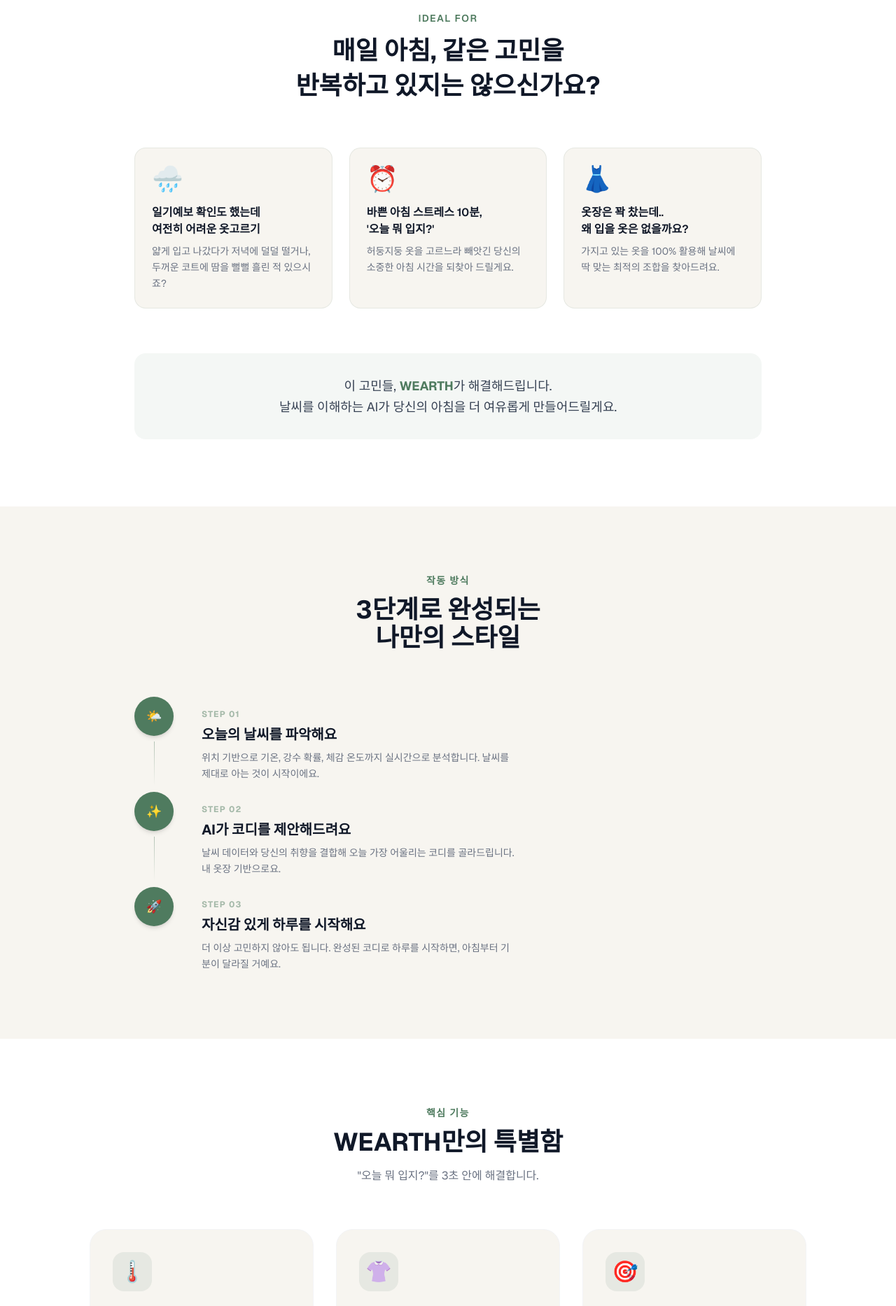
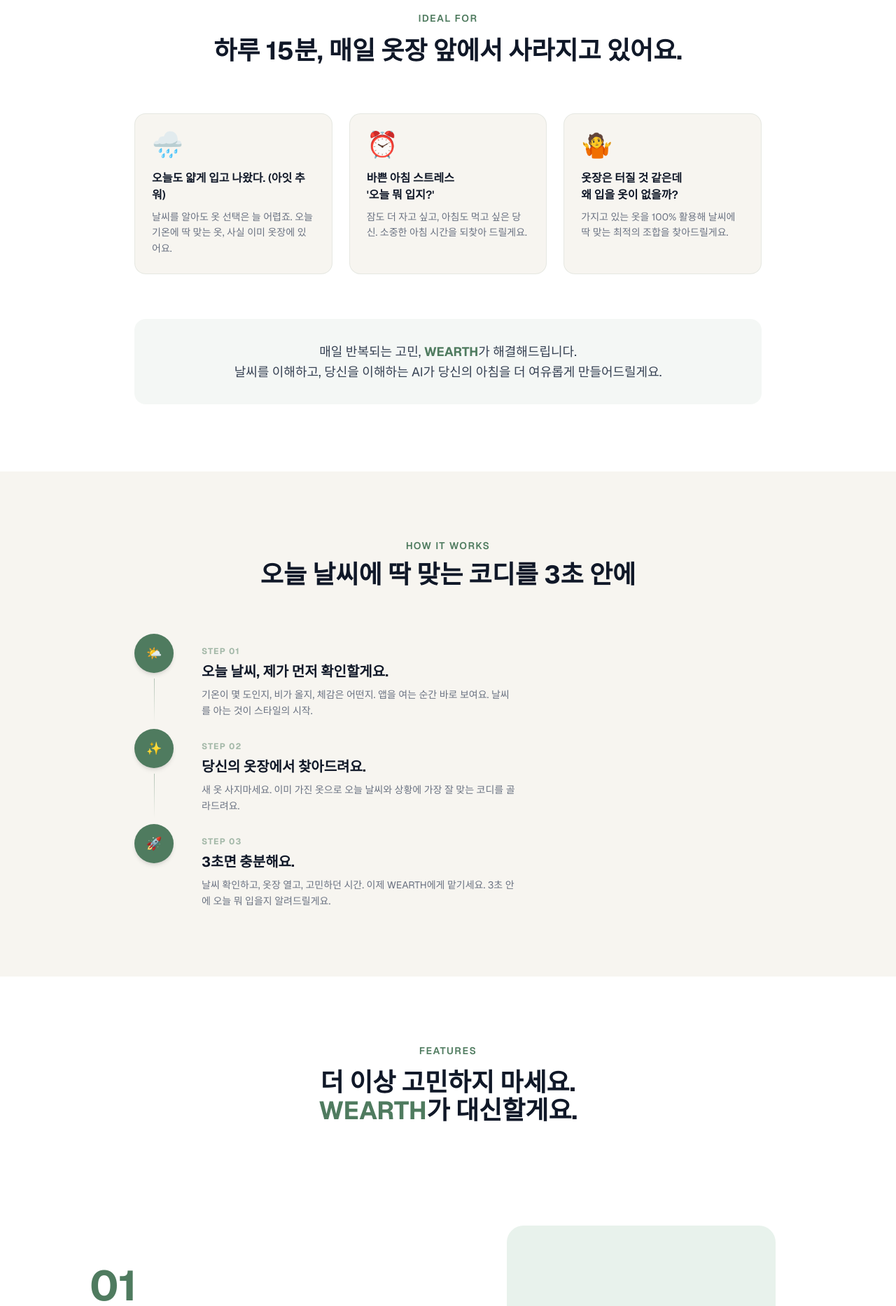
Before and after one commit to yeonii222/wearth, a Next.js app: page / in a window 1280 px wide. Shown: the part 880-2747 px from the top of the page at 70% size. Built offline with nearby package versions, Linux system fonts and the light colour scheme.

Commit message:
랜딩페이지 콘텐츠 수정

```diff
--- a/components/EmailForm.tsx
+++ b/components/EmailForm.tsx
@@ -30,7 +30,21 @@
   if (submitted) {
     return (
       <div className="flex items-center gap-3 rounded-2xl bg-white/20 px-6 py-4 text-center">
-        <span className="text-2xl">🌿</span>
+        <svg
+          xmlns="http://www.w3.org/2000/svg"
+          width="24"
+          height="24"
+          viewBox="0 0 24 24"
+          fill="none"
+          stroke="#4F7B5F"
+          strokeWidth="2.5"
+          strokeLinecap="round"
+          strokeLinejoin="round"
+          aria-hidden="true"
+        >
+          <circle cx="12" cy="12" r="10" />
+          <path d="m9 12 2 2 4-4" />
+        </svg>
         <p className={variant === 'dark' ? 'text-white font-medium' : 'text-[#4F7B5F] font-medium'}>
           신청이 완료됐어요! 곧 연락드릴게요.
         </p>
--- a/components/Features.tsx
+++ b/components/Features.tsx
@@ -1,24 +1,21 @@
 const features = [
   {
-    icon: '🌡️',
+    number: '01',
+    title: '나만의 옷장 간편 등록',
+    description:
+      '사진 한 장이면 충분해요. AI가 카테고리와 색상을 자동으로 인식해 내 옷장을 채워드려요.',
+  },
+  {
+    number: '02',
     title: '날씨 기반 코디 추천',
     description:
-      '현재 기온과 일교차를 자동으로 읽어 오늘 날씨에 딱 맞는 옷차림을 즉시 제안합니다.',
-    highlights: ['현재 기온 자동 감지', '일교차 반영', '즉시 추천'],
+      '오늘 기온과 일교차를 자동으로 읽어 내 옷장에서 딱 맞는 조합을 즉시 찾아드려요.',
   },
   {
-    icon: '👚',
-    title: '내 옷장 기반 추천',
+    number: '03',
+    title: '외출 목적별 맞춤 추천',
     description:
-      '새 옷을 살 필요 없어요. 이미 가진 옷으로 바로 입을 수 있는 코디를 구성해드립니다.',
-    highlights: ['보유 의류 등록', '바로 입을 수 있는 조합', '활용도 극대화'],
-  },
-  {
-    icon: '🎯',
-    title: '외출 목적별 맞춤',
-    description:
-      '출근, 일상, 운동, 약속. 상황에 맞는 코디를 골라주는 스마트 추천으로 매 순간 딱 맞는 스타일을.',
-    highlights: ['출근·일상·운동·약속', '목적별 스타일 분류', '스마트 추천'],
+      '출근, 일상, 운동, 약속. 상황에 맞는 코디를 골라주는 스마트 추천으로 매 순간 딱 맞는 스타일을 찾아드려요.',
   },
 ]
 
@@ -27,42 +24,56 @@
     <section className="bg-white px-6 py-24">
       <div className="mx-auto max-w-5xl">
         {/* 헤더 */}
-        <div className="mb-16 text-center">
-          <p className="mb-3 text-sm font-semibold uppercase tracking-widest text-[#4F7B5F]">
-            핵심 기능
+        <div className="mb-20 text-center">
+          <p className="mb-4 text-sm font-semibold uppercase tracking-widest text-[#4F7B5F]">
+            FEATURES
           </p>
           <h2 className="text-3xl font-bold text-gray-900 sm:text-4xl">
-            WEARTH만의 특별함
+            더 이상 고민하지 마세요.
+            <br />
+            <span className="text-[#4F7B5F]">WEARTH</span>가 대신할게요.
           </h2>
-          <p className="mx-auto mt-4 max-w-lg text-gray-500">
-            "오늘 뭐 입지?"를 3초 안에 해결합니다.
-          </p>
         </div>
 
-        {/* 기능 카드 */}
-        <div className="grid gap-8 sm:grid-cols-3">
-          {features.map((feature) => (
-            <div
-              key={feature.title}
-              className="group flex flex-col rounded-3xl border border-gray-100 bg-[#f7f5f0] p-8 transition-all hover:-translate-y-1 hover:shadow-lg"
-            >
-              <span className="mb-5 inline-flex h-14 w-14 items-center justify-center rounded-2xl bg-[#4F7B5F]/10 text-3xl">
-                {feature.icon}
-              </span>
-              <h3 className="mb-3 text-xl font-bold text-gray-900">{feature.title}</h3>
-              <p className="mb-6 flex-1 text-sm leading-relaxed text-gray-500">
-                {feature.description}
-              </p>
-              <ul className="flex flex-col gap-2">
-                {feature.highlights.map((h) => (
-                  <li key={h} className="flex items-center gap-2 text-sm text-[#4F7B5F]">
-                    <span className="h-1 w-4 rounded-full bg-[#4F7B5F]" />
-                    {h}
-                  </li>
-                ))}
-              </ul>
-            </div>
-          ))}
+        {/* 기능 섹션 */}
+        <div className="flex flex-col">
+          {features.map((feature, index) => {
+            const isEven = index % 2 === 1
+            return (
+              <div key={feature.number}>
+                <div
+                  className={`flex flex-col items-center gap-12 py-16 sm:flex-row sm:gap-20 ${
+                    isEven ? 'sm:flex-row-reverse' : ''
+                  }`}
+                >
+                  {/* 텍스트 */}
+                  <div className="flex flex-1 flex-col">
+                    <span className="mb-4 text-6xl font-bold text-[#4F7B5F]">
+                      {feature.number}
+                    </span>
+                    <h3 className="mb-4 text-2xl font-bold text-gray-900">
+                      {feature.title}
+                    </h3>
+                    <p className="text-base leading-relaxed text-gray-500">
+                      {feature.description}
+                    </p>
+                  </div>
+
+                  {/* 이미지 영역 */}
+                  <div className="flex flex-1 items-center justify-center">
+                    <div className="flex h-72 w-full max-w-sm items-center justify-center rounded-3xl bg-[#E8F2EC]">
+                      <span className="text-sm text-[#4F7B5F]/60">앱 화면 준비 중</span>
+                    </div>
+                  </div>
+                </div>
+
+                {/* 구분선 (마지막 섹션 제외) */}
+                {index < features.length - 1 && (
+                  <hr className="border-gray-100" />
+                )}
+              </div>
+            )
+          })}
         </div>
       </div>
     </section>
--- a/components/FinalCTA.tsx
+++ b/components/FinalCTA.tsx
@@ -6,20 +6,20 @@
       <div className="mx-auto flex max-w-2xl flex-col items-center gap-8 text-center">
         {/* 장식 */}
         <span className="inline-flex items-center justify-center rounded-full bg-[#4F7B5F]/10 p-5 text-5xl">
-          🌿
+          ☀️
         </span>
 
         {/* 헤드라인 */}
         <div>
           <h2 className="text-3xl font-bold text-gray-900 sm:text-4xl">
-            오늘 날씨에 맞는 코디,
+            오늘 뭐 입지?
             <br />
-            내일부터 시작해보세요
+            <span className="text-[#4F7B5F]">WEARTH</span>가 골라드릴게요.
           </h2>
           <p className="mt-4 text-lg leading-relaxed text-gray-500">
-            얼리액세스에 참여하고, 가장 먼저 WEARTH를 경험해보세요.
+            얼리액세스에 참여하고, 가장 먼저 <span className="text-[#4F7B5F]">WEARTH</span>를 경험해보세요.
             <br />
-            한정된 인원에게만 제공되는 무료 베타 서비스입니다.
+            지금 신청하면 베타 오픈 때 가장 먼저 알려드려요.
           </p>
         </div>
 
--- a/components/Footer.tsx
+++ b/components/Footer.tsx
@@ -25,11 +25,11 @@
               </ul>
             </div>
             <div className="flex flex-col gap-3">
-              <p className="text-xs font-semibold uppercase tracking-widest text-gray-400">회사</p>
+              <p className="text-xs font-semibold uppercase tracking-widest text-gray-400">법적고지</p>
               <ul className="flex flex-col gap-2 text-sm text-gray-500">
-                <li><a href="#" className="hover:text-[#4F7B5F] transition-colors">팀 소개</a></li>
-                <li><a href="#" className="hover:text-[#4F7B5F] transition-colors">블로그</a></li>
-                <li><a href="#" className="hover:text-[#4F7B5F] transition-colors">채용</a></li>
+                <li><a href="#" className="hover:text-[#4F7B5F] transition-colors">개인정보처리방침</a></li>
+                <li><a href="#" className="hover:text-[#4F7B5F] transition-colors">이용약관</a></li>
+                <li><a href="#" className="hover:text-[#4F7B5F] transition-colors">문의</a></li>
               </ul>
             </div>
           </div>
--- a/components/Hero.tsx
+++ b/components/Hero.tsx
@@ -32,11 +32,9 @@
 
         {/* 설명 */}
         <p className="max-w-lg text-lg leading-relaxed text-gray-600">
-          날씨를 알면 스타일이 보입니다.
+          날씨를 알면 스타일이 보인다!
           <br />
-          매일 아침, 당신의 날씨와 취향에 맞는
-          <br />
-          완벽한 코디를 제안해드려요.
+          오늘의 날씨와 내 옷장에 딱 맞는 코디를 바로 알려드릴게요.
         </p>
 
         {/* 이메일 폼 */}
--- a/components/HowItWorks.tsx
+++ b/components/HowItWorks.tsx
@@ -2,23 +2,23 @@
   {
     number: '01',
     icon: '🌤️',
-    title: '오늘의 날씨를 파악해요',
+    title: '오늘 날씨, 제가 먼저 확인할게요.',
     description:
-      '위치 기반으로 기온, 강수 확률, 체감 온도까지 실시간으로 분석합니다. 날씨를 제대로 아는 것이 시작이에요.',
+      '기온이 몇 도인지, 비가 올지, 체감은 어떤지. 앱을 여는 순간 바로 보여요. 날씨를 아는 것이 스타일의 시작.',
   },
   {
     number: '02',
     icon: '✨',
-    title: 'AI가 코디를 제안해드려요',
+    title: '당신의 옷장에서 찾아드려요.',
     description:
-      '날씨 데이터와 당신의 취향을 결합해 오늘 가장 어울리는 코디를 골라드립니다. 내 옷장 기반으로요.',
+      '새 옷 사지마세요. 이미 가진 옷으로 오늘 날씨와 상황에 가장 잘 맞는 코디를 골라드려요.',
   },
   {
     number: '03',
     icon: '🚀',
-    title: '자신감 있게 하루를 시작해요',
+    title: '3초면 충분해요.',
     description:
-      '더 이상 고민하지 않아도 됩니다. 완성된 코디로 하루를 시작하면, 아침부터 기분이 달라질 거예요.',
+      '날씨 확인하고, 옷장 열고, 고민하던 시간. 이제 WEARTH에게 맡기세요. 3초 안에 오늘 뭐 입을지 알려드릴게요.',
   },
 ]
 
@@ -29,12 +29,10 @@
         {/* 헤더 */}
         <div className="mb-16 text-center">
           <p className="mb-3 text-sm font-semibold uppercase tracking-widest text-[#4F7B5F]">
-            작동 방식
+            HOW IT WORKS
           </p>
           <h2 className="text-3xl font-bold text-gray-900 sm:text-4xl">
-            3단계로 완성되는
-            <br />
-            나만의 스타일
+            오늘 날씨에 딱 맞는 코디를 3초 안에
           </h2>
         </div>
 
--- a/components/ProblemSection.tsx
+++ b/components/ProblemSection.tsx
@@ -4,20 +4,20 @@
   {
     emoji: '🌧️',
     key: 'weather',
-    title: <>일기예보 확인도 했는데<br />여전히 어려운 옷고르기</>,
-    description: '얇게 입고 나갔다가 저녁에 덜덜 떨거나, 두꺼운 코트에 땀을 뻘뻘 흘린 적 있으시죠?',
+    title: <>오늘도 얇게 입고 나왔다. (아잇 추워)</>,
+    description: '날씨를 알아도 옷 선택은 늘 어렵죠. 오늘 기온에 딱 맞는 옷, 사실 이미 옷장에 있어요.',
   },
   {
     emoji: '⏰',
     key: 'morning',
-    title: <>바쁜 아침 스트레스 10분,<br />'오늘 뭐 입지?'</>,
-    description: '허둥지둥 옷을 고르느라 빼앗긴 당신의 소중한 아침 시간을 되찾아 드릴게요.',
+    title: <>바쁜 아침 스트레스<br />&apos;오늘 뭐 입지?&apos;</>,
+    description: '잠도 더 자고 싶고, 아침도 먹고 싶은 당신. 소중한 아침 시간을 되찾아 드릴게요.',
   },
   {
-    emoji: '👗',
+    emoji: '🤷',
     key: 'closet',
-    title: <>옷장은 꽉 찼는데..<br />왜 입을 옷은 없을까요?</>,
-    description: '가지고 있는 옷을 100% 활용해 날씨에 딱 맞는 최적의 조합을 찾아드려요.',
+    title: <>옷장은 터질 것 같은데<br />왜 입을 옷이 없을까?</>,
+    description: '가지고 있는 옷을 100% 활용해 날씨에 딱 맞는 최적의 조합을 찾아드릴게요.',
   },
 ]
 
@@ -31,9 +31,7 @@
             IDEAL FOR
           </p>
           <h2 className="text-3xl font-bold leading-snug text-gray-900 sm:text-4xl">
-            매일 아침, 같은 고민을
-            <br />
-            반복하고 있지는 않으신가요?
+            하루 15분, 매일 옷장 앞에서 사라지고 있어요.
           </h2>
         </div>
 
@@ -54,9 +52,9 @@
         {/* 전환 문구 */}
         <div className="mt-16 rounded-2xl bg-[#4F7B5F]/6 px-8 py-8 text-center">
           <p className="text-lg leading-relaxed text-gray-700">
-            이 고민들, <strong className="text-[#4F7B5F]">WEARTH</strong>가 해결해드립니다.
+            매일 반복되는 고민, <strong className="text-[#4F7B5F]">WEARTH</strong>가 해결해드립니다.
             <br />
-            날씨를 이해하는 AI가 당신의 아침을 더 여유롭게 만들어드릴게요.
+            날씨를 이해하고, 당신을 이해하는 AI가 당신의 아침을 더 여유롭게 만들어드릴게요.
           </p>
         </div>
       </div>
```
